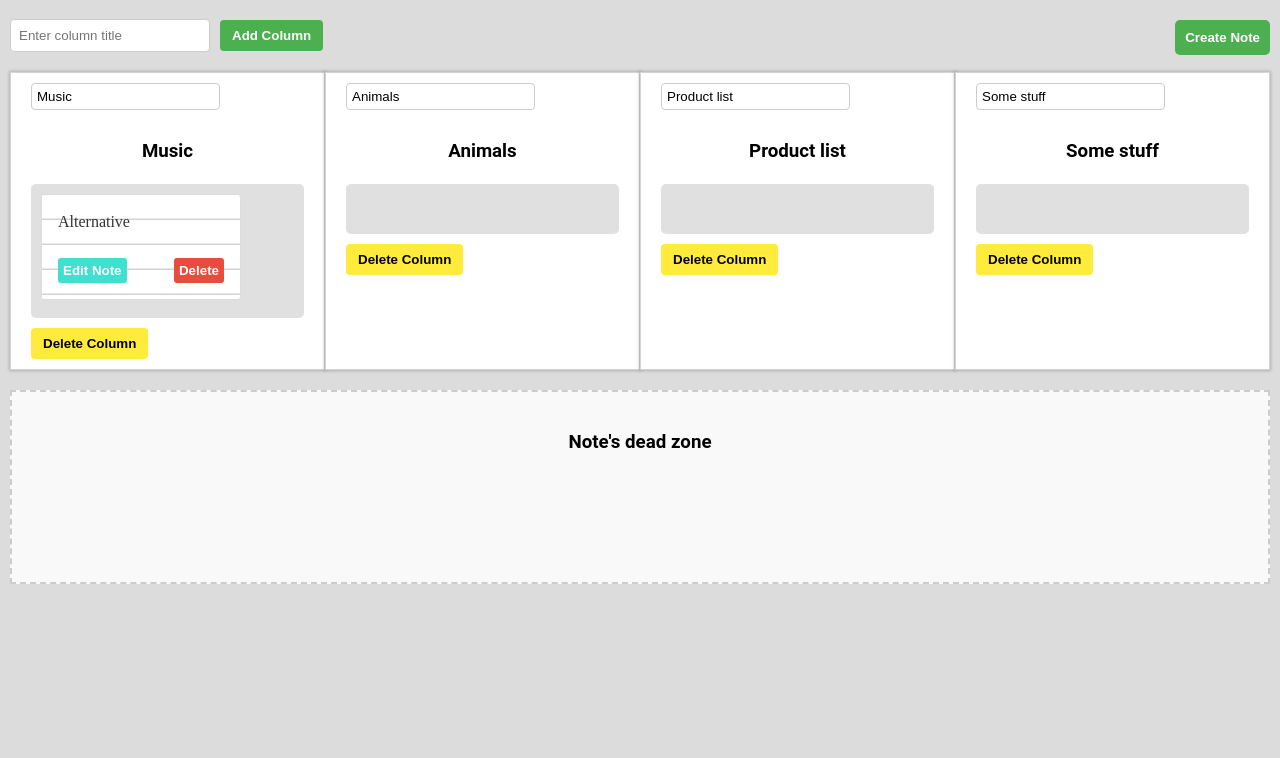
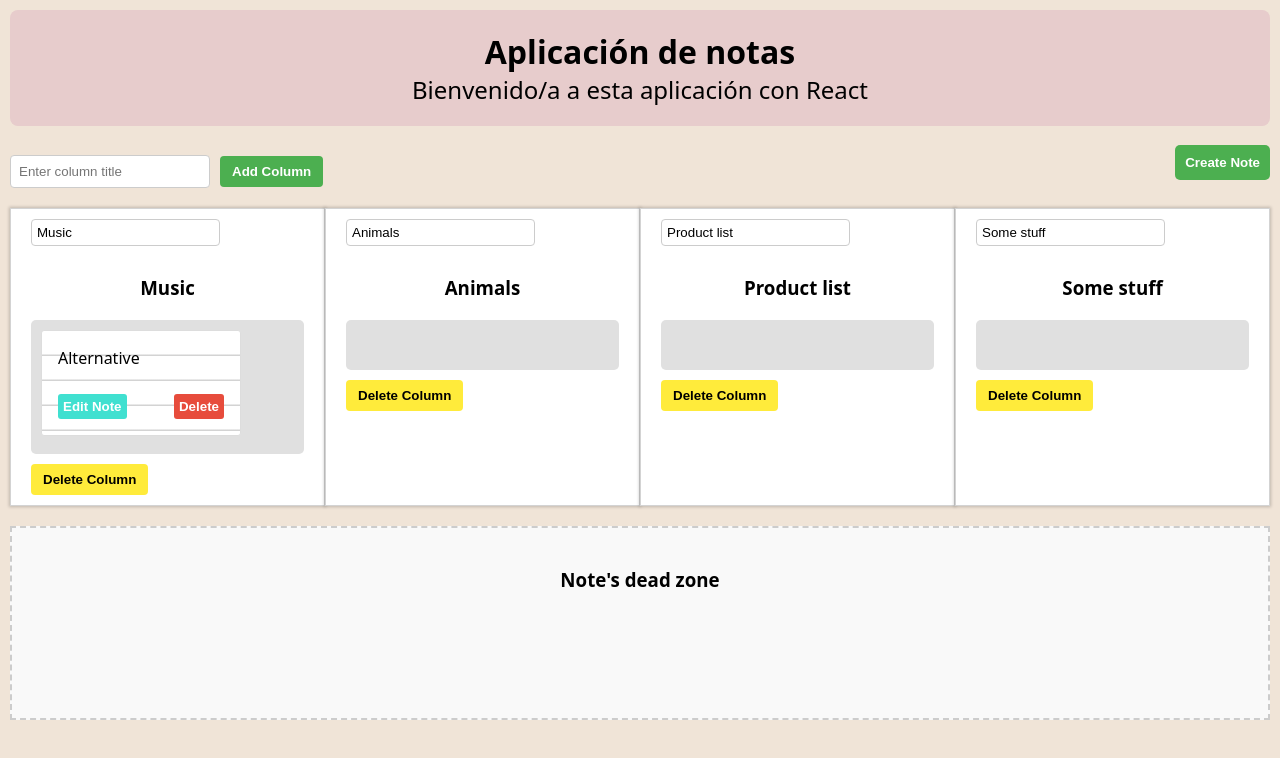
Before and after one commit to CarlosPaz64/Primer-Parcial---Desarrollo-de-Aplicaciones-Web, a React (Vite) app: page / in a window 1280 px wide. Shown: the top 758 px of the page. Built offline with nearby package versions, Linux system fonts and the light colour scheme.

Commit message:
Añadido de un Bar

```diff
--- /dev/null
+++ b/src/appBar/AppBar.tsx
@@ -0,0 +1,21 @@
+// AppBar.tsx
+import React from 'react';
+
+const AppBar: React.FC = () => {
+  return (
+    <header
+      style={{
+        backgroundColor: '#E7CCCC', // Color pastel para el fondo
+        padding: '20px',
+        borderRadius: '8px', // Bordes redondeados
+        textAlign: 'center',
+        marginBottom: '20px',
+      }}
+    >
+      <h1 style={{ fontWeight: 'bold', margin: 0 }}>Aplicación de notas</h1>
+      <h2 style={{ fontWeight: 400, margin: 0 }}>Bienvenido/a a esta aplicación con React</h2>
+    </header>
+  );
+};
+
+export default AppBar;
--- a/src/dashboard.tsx
+++ b/src/dashboard.tsx
@@ -9,6 +9,7 @@ import CreateNoteModal from './modal/CreateNoteModal';
 import EditNoteModal from './modal/EditNoteModal';
 import NoteCard from './draggable/NoteCard'; // Importa el nuevo componente NoteCard
 import { v4 as uuidv4 } from 'uuid';
+import AppBar from './appBar/AppBar'; //Importacion del AppBar
 
 const Kanban: React.FC = () => {
   const { state, dispatch } = useContext(KanbanContext);
@@ -108,6 +109,7 @@ const Kanban: React.FC = () => {
 
   return (
     <div style={{ position: 'relative', padding: '10px' }}>
+      <AppBar />
       <AddColumn />
       <DragDropContext onDragEnd={onDragEnd}>
         <Droppable droppableId="all-columns" direction="horizontal" type="column">
@@ -178,7 +180,7 @@ const Kanban: React.FC = () => {
         onClick={() => setIsCreateModalOpen(true)}
         style={{
           position: 'absolute',
-          top: '10px',
+          top: '135px',
           right: '10px',
           backgroundColor: '#4caf50',
           color: 'white',
--- a/src/draggable/NoteCard.tsx
+++ b/src/draggable/NoteCard.tsx
@@ -32,8 +32,6 @@ const NoteCard: React.FC<NoteCardProps> = ({ note, index, onEditNote, onDeleteNo
             position: 'relative',
             boxSizing: 'border-box', // Incluye padding y borde en el tamaño total del contenedor
             maxWidth: '200px', // Ajusta este valor para el ancho según lo que necesites
-            fontFamily: "'Caveat', cursive", // Fuente que simula escritura a mano
-            color: '#333',
             lineHeight: '1.4',
             ...provided.draggableProps.style,
             // Estilos de hoja de libreta
--- a/src/index.css
+++ b/src/index.css
@@ -1,16 +1,20 @@
+/* styles.css */
+
 /* Estilo general del cuerpo y de los encabezados */
 body {
-  background-color: gainsboro;
+  background-color: #f0e4d7; /* Color pastel sugerido de ColorHunt */
   margin: 0;
-  font-family: 'Patrick Hand', cursive;
+  font-family: 'Noto Sans', sans-serif;
+  color: #000; /* Color del texto en general */
 }
 
 h1, h3 {
   text-align: center;
-  font-family: 'Roboto', sans-serif;
+  font-family: 'Noto Sans', sans-serif;
   margin-bottom: 20px;
+  color: #000; /* Color del texto */
 }
-/* styles.css */
+
 /* Estilo para mover el contenedor de "Add Note" a la esquina superior derecha sin un fondo */
 .add-note-container {
   position: absolute;
@@ -83,5 +87,5 @@ input, select {
   height: 14px;
   border-radius: 50%;
   background-color: gainsboro;
-  box-shadow: 0px 1px 2px rgba(0, 0, 0, 0.2) inset;
+  box-shadow: 0px 1px 2px rgba(0, 0, 0, 0.2) inset;
 }
```
